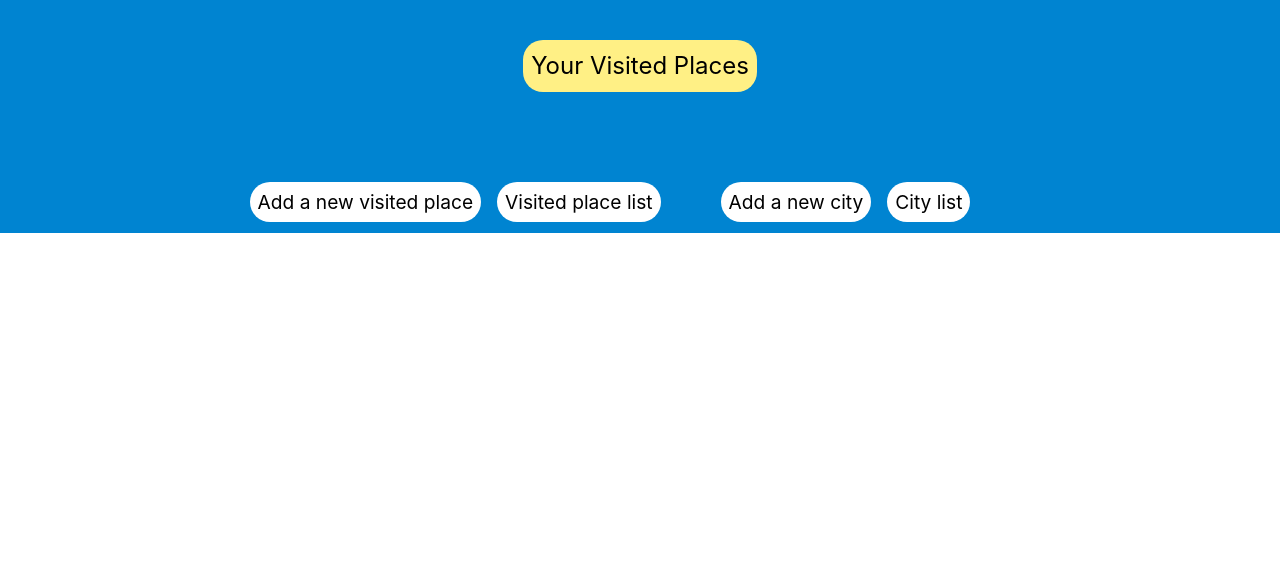
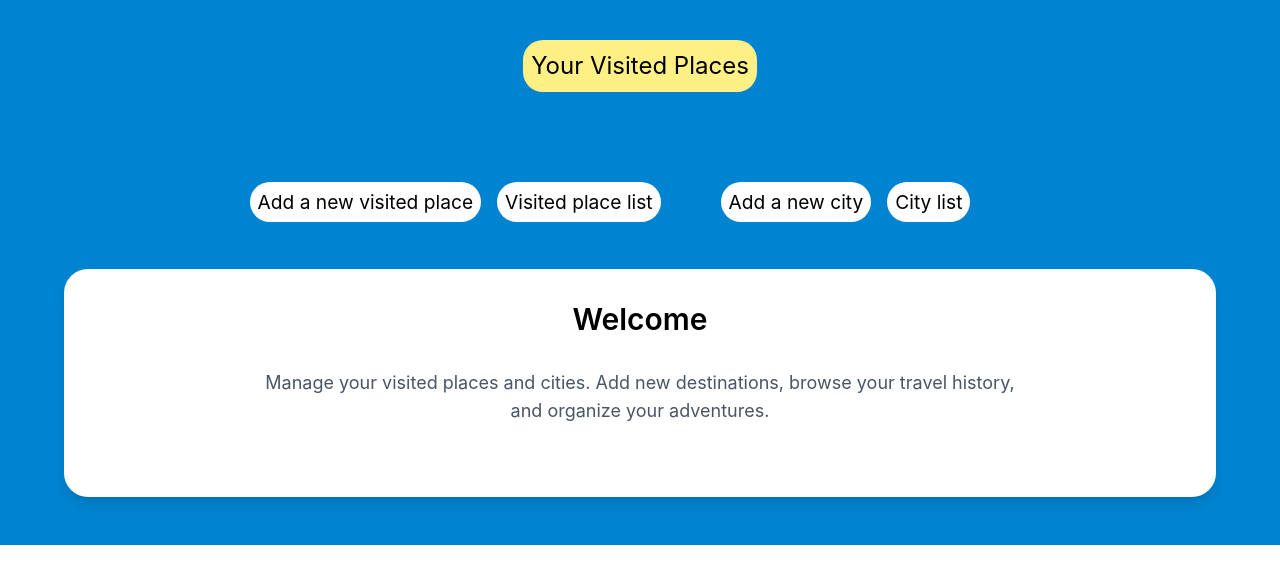
Before and after one commit to ArBa-dev-J/VisitedPlaces, a React (Vite) app in the folder front/: page / in a window 1280 px wide. Shown: the top 584 px of the page. Built offline with nearby package versions, Linux system fonts and the light colour scheme.

Commit message:
add body table for main page

```diff
--- /dev/null
+++ b/front/src/components/MainPageBody.jsx
@@ -0,0 +1,20 @@
+function MainPageBody() {
+    return (
+        <section className="bg-sky-600 px-8 pb-12 mt-9">
+            <div className="mx-auto max-w-6xl">
+                <div className="rounded-3xl bg-white p-8 shadow-lg">
+                    <h2 className="mb-8 text-center text-3xl font-semibold">
+                        Welcome
+                    </h2>
+
+                    <p className="mx-auto mb-10 max-w-3xl text-center text-lg text-gray-600">
+                        Manage your visited places and cities. Add new destinations,
+                        browse your travel history, and organize your adventures.
+                    </p>
+                </div>
+            </div>
+        </section>
+    );
+}
+
+export default MainPageBody;
--- a/front/src/components/pages/MainPage.jsx
+++ b/front/src/components/pages/MainPage.jsx
@@ -1,10 +1,13 @@
 import PageHeader from "../PageHeader";
+import MainPageBody from "../MainPageBody";
 
 function MainPage() {
     return (
         <>
             <main className="bg-sky-600">
                 <PageHeader />
+
+                <MainPageBody />
             </main>
         </>
     );
```
